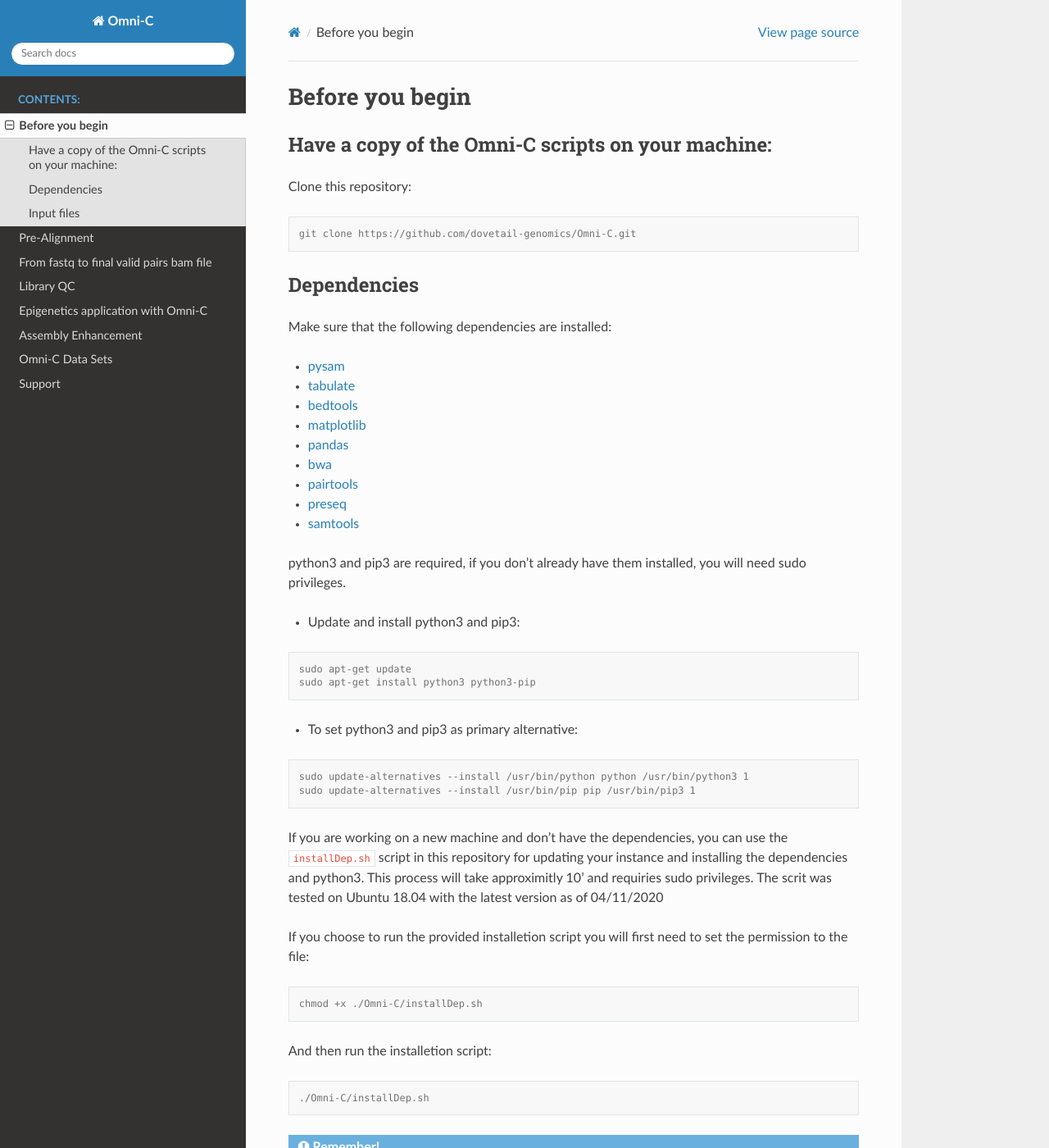
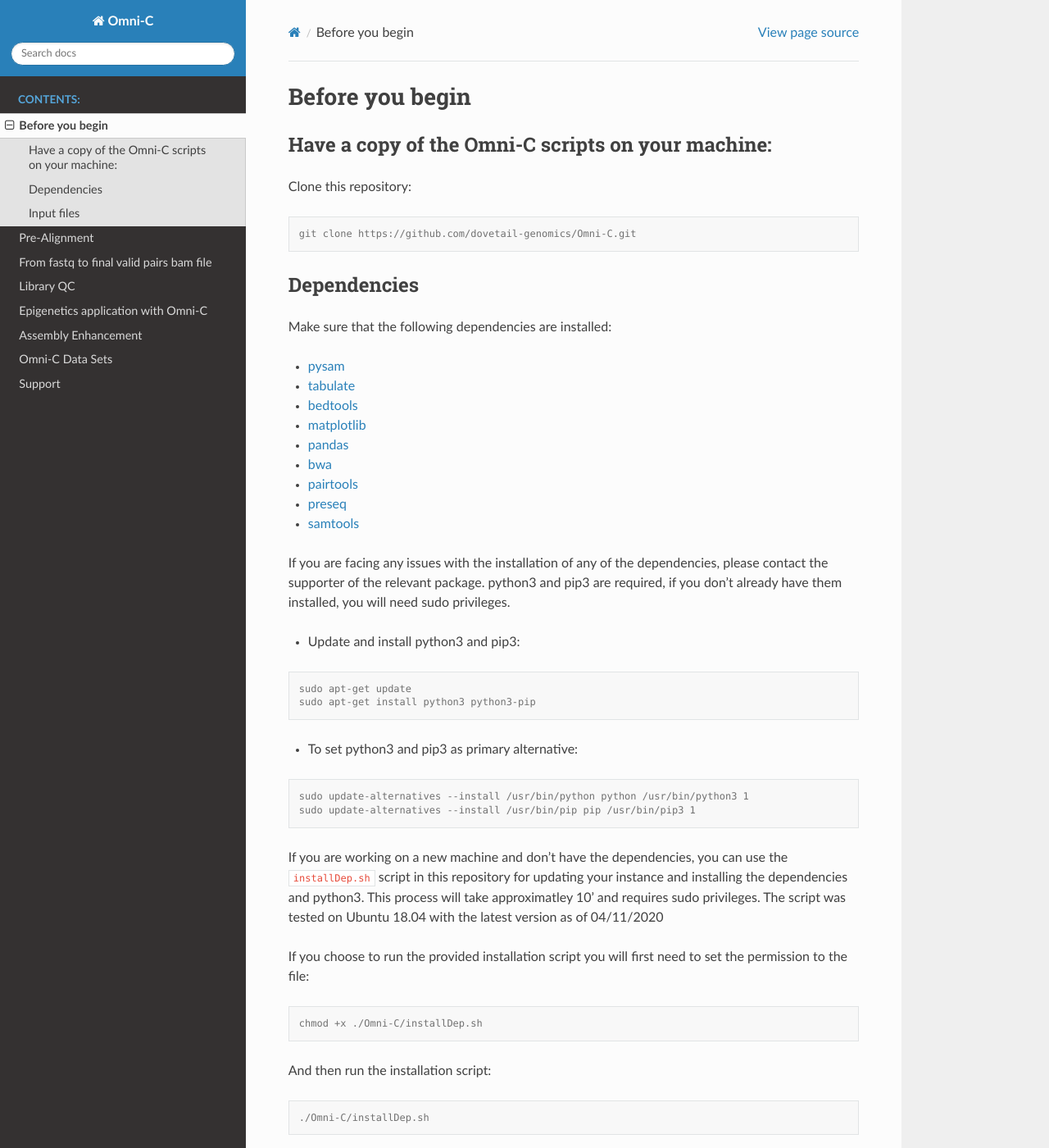
Before and after one commit to dovetail-genomics/Omni-C, a Sphinx documentation site: the page built from docs/source/before_you_begin.rst, in a window 1280 px wide and 1400 px high. Shown: the whole window at 82% size. Built offline with Sphinx 7.4.7 and the Read the Docs theme 2.0.0, drawn with Linux system fonts in a browser that asks for light colours.

Commit message:
update docs

```diff
--- a/docs/source/before_you_begin.rst
+++ b/docs/source/before_you_begin.rst
@@ -28,7 +28,7 @@
 - `preseq <http://smithlabresearch.org/software/preseq/>`_
 - `samtools <https://github.com/samtools/samtools>`_
 
-
+If you are facing any issues with the installation of any of the dependencies, please contact the supporter of the relevant package.
 python3 and pip3 are required, if you don't already have them installed, you will need sudo privileges.
 
 * Update and install python3 and pip3:
@@ -47,16 +47,16 @@
    sudo update-alternatives --install /usr/bin/pip pip /usr/bin/pip3 1
 
 
-If you are working on a new machine and don't have the dependencies, you can use the ``installDep.sh`` script in this repository for updating your instance and installing the dependencies and python3. This process will take approximitly 10' and requiries sudo privileges. The scrit was tested on Ubuntu 18.04 with the latest version as of 04/11/2020
+If you are working on a new machine and don't have the dependencies, you can use the ``installDep.sh`` script in this repository for updating your instance and installing the dependencies and python3. This process will take approximatley 10' and requires sudo privileges. The script was tested on Ubuntu 18.04 with the latest version as of 04/11/2020
 
-If you choose to run the provided installetion script you will first need to set the permission to the file:
+If you choose to run the provided installation script you will first need to set the permission to the file:
 
 .. code-block:: console
 
    chmod +x ./Omni-C/installDep.sh
 
 
-And then run the installetion script:
+And then run the installation script:
 
 .. code-block:: console
 
--- a/docs/source/conf.py
+++ b/docs/source/conf.py
@@ -173,5 +173,7 @@
 # A list of files that should not be packed into the epub file.
 epub_exclude_files = ['search.html']
 
-
+#css
+def setup(app):
+    app.add_stylesheet('css/custom.css')
 # -- Extension configuration -------------------------------------------------
--- a/docs/source/index.rst
+++ b/docs/source/index.rst
@@ -31,7 +31,7 @@
 
 - This guide will take you step by step on how to QC your Omni-C library, how to interparate the QC results and how to generate :ref:`contact maps <GCM>`, study :ref: `chromatin structure<ITAD>`, use Omni-C data analyzing and enhancing your assembly and more. If you don't yet have a sequenced Omni-C library and you want to get familiar with the data, you can download Omni-C sequenced libraries from our publicaly available :ref:`data sets<DATASETS>`.
 
-- To :ref:`QC<LQ>` your library, first you will need to align the reads to the reference, filtering and additional alignment processing will be done using `pairtools package <https://github.com/open2c/pairtools>`_ and the final output `bam` file will be used for QC-ing the library and downstream steps.
+- The QC process starts with aligning the reads to a reference genome then retaining high quality mapped reads. From there the mapped data will be used to generating a pairs file with pairtools, which categorizes pairs by read type and insert distance, this step both flags and removes PCR duplicates. Once pairs are categorized, counts of each class are summed and reported.
 
 - If this is your first time following this tutorial, please check the :ref:`Before you begin page <BYB>` first.
 
--- a/docs/source/library_qc.rst
+++ b/docs/source/library_qc.rst
@@ -4,7 +4,7 @@
 ==========
 
 
-At step :ref:`Removing dups<DUPs>` you used the flag `--output-stats`, genereting a stats file in addition to the pairsam output (e.g. --output-stats stats.txt). The stats file is an extensive output of pairs statistics as calulated by pairtools, including total reads, total mapped, total dups, total pairs for each pair of chromosomes etc'. Although you can use directly the pairtools stats file as is to get informed on the quality of the Omni-C library, we find it easier to focus on a few key metrics. We include in this repository the script `get_qc.py` that summarize the paired-tools stats file and present them in precentage values in addition to absolute values.
+At step :ref:`Removig PCR duplicates<DUPs>` you used the flag ``--output-stats``, generating a stats file in addition to the pairsam output (e.g. --output-stats stats.txt). The stats file is an extensive output of pairs statistics as calculated by pairtools, including total reads, total mapped, total dups, total pairs for each pair of chromosomes etc'. Although you can use directly the pairtools stats file as is to get informed on the quality of the Omni-C library, we find it easier to focus on a few key metrics. We include in this repository the script `get_qc.py` that summarize the paired-tools stats file and present them in percentage values in addition to absolute values.
 
 The images below explains how the values on the QC report are calculated:
 
@@ -16,7 +16,7 @@
 
 .. code-block:: console
 
-   python3 ./microc/get_qc.py -p <stats.txt>
+   python3 ./Omni-C/get_qc.py -p <stats.txt>
 
 
 **Example:**
--- a/docs/source/pre_alignment.rst
+++ b/docs/source/pre_alignment.rst
@@ -5,7 +5,7 @@
 
 For downstream steps you will need a genome file, genome file is a tab delimited file with chromosome names and their respective sizes. If you don't already have a genome file follow these steps:
 
-1. generate an index file for your reference, a reference file with only the main chromosomes should be used (e.g. without alternative or unplaced chromosomes).
+1. Generate an index file for your reference, a reference file with only the main chromosomes should be used (e.g. without alternative or unplaced chromosomes).
 
 **Command:**
 
```
Also changed, not shown: docs/source/fastq_to_bam.rst (+29 -24 lines).
